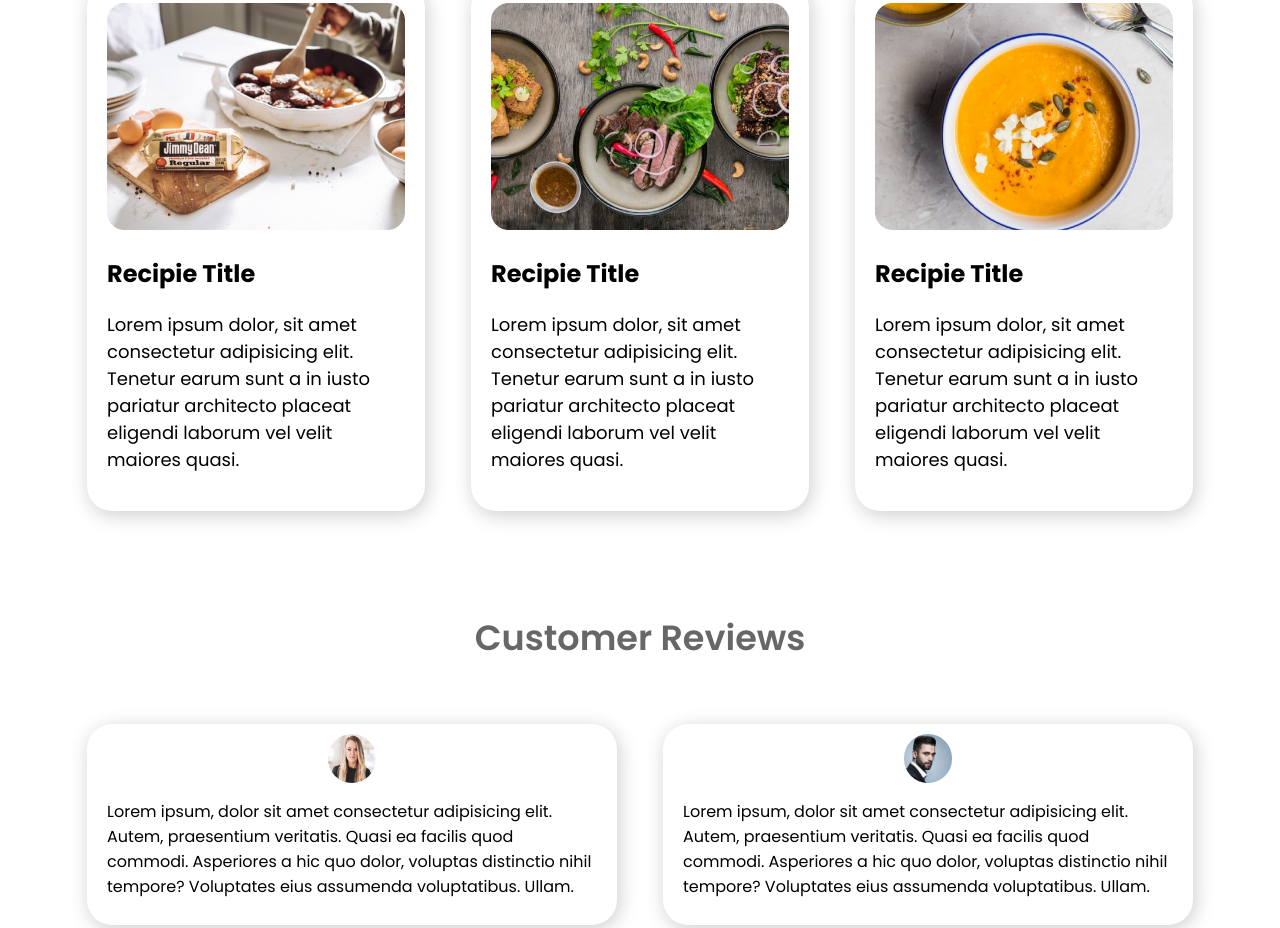
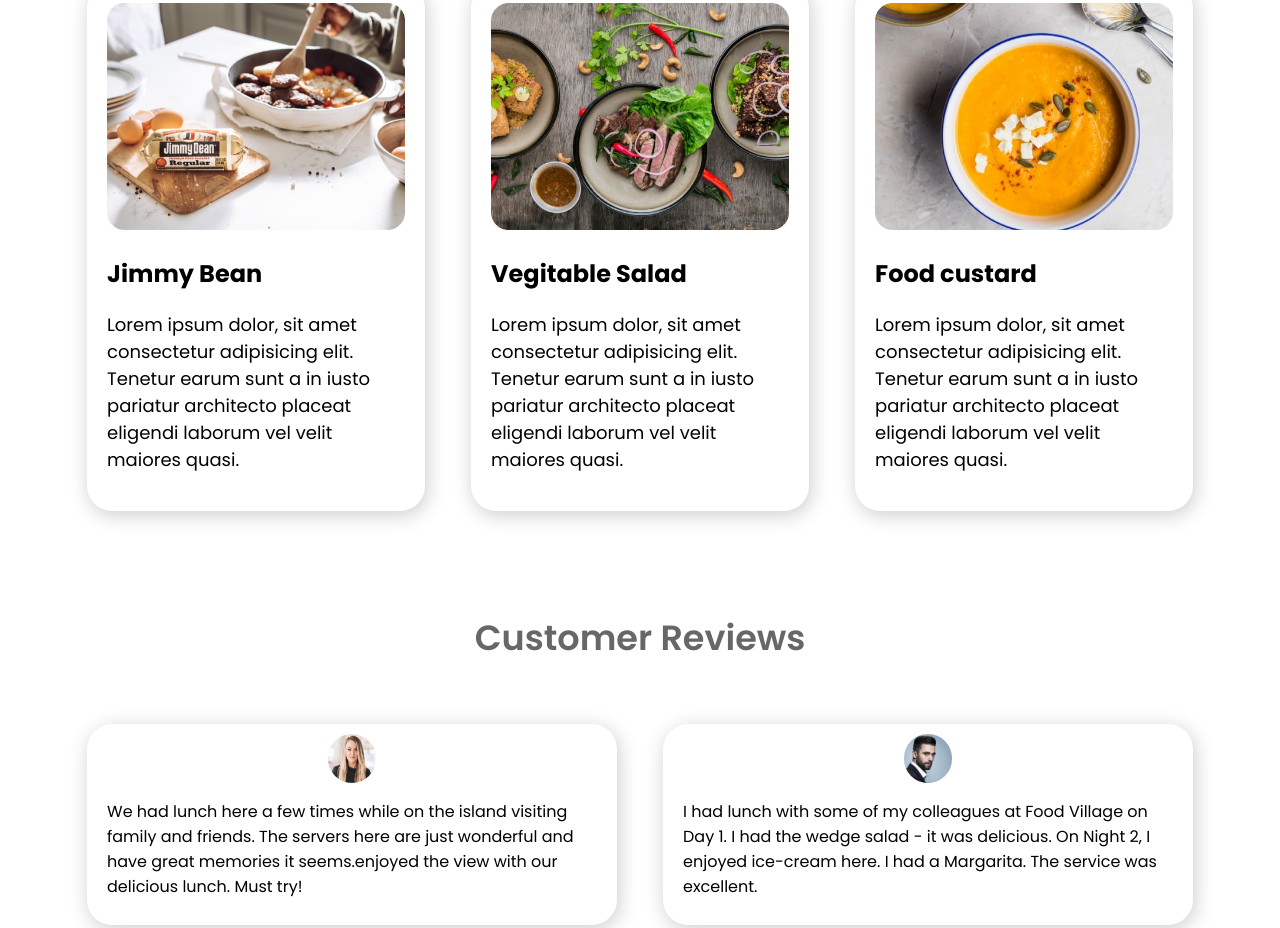
Before and after one commit to shafiq2001/Food-Village, a plain HTML site: page index.html in a window 1280 px wide. Shown: the part 1679-2607 px from the top of the page. Drawn offline with Linux system fonts and the light colour scheme.

Commit message:
text added

```diff
--- a/index.html
+++ b/index.html
@@ -35,7 +35,7 @@
 
         <div class="hf_width about_content">
             <h2 class="heading">About Us</h2>
-            <p class="content">Lorem ipsum dolor sit amet consectetur adipisicing elit. Beatae totam, deleniti nihil ab facere vero error nostrum eum vel repudiandae reiciendis expedita tempore eos? Iusto quos reprehenderit a placeat, in nemo eaque.</p>
+            <p class="content">Since our modest beginnings in 2005 with a little space in Toronto’s stylish Yorkville locale, Food Village's development has been enlivened with the energy to cook and serve solid, Indian food. In contrast to other Indian eateries, Food Village was made with the explicit expectation to appear as something else.</p>
             <a href="#" class="btn">Contact Us</a>
         </div>
     </section>
@@ -49,17 +49,17 @@
         <div class="d-flex mr-5p">
             <div class="card">
                 <img src="images/food/Project Cover.jpg" alt="">
-                <h2>Recipie Title</h2>
+                <h2>Jimmy Bean</h2>
                 <p class="content">Lorem ipsum dolor, sit amet consectetur adipisicing elit. Tenetur earum sunt a in iusto pariatur architecto placeat eligendi laborum vel velit maiores quasi.</p>
             </div>
             <div class="card">
                 <img src="images/food/Project Cover1.jpg" alt="">
-                <h2>Recipie Title</h2>
+                <h2>Vegitable Salad</h2>
                 <p class="content">Lorem ipsum dolor, sit amet consectetur adipisicing elit. Tenetur earum sunt a in iusto pariatur architecto placeat eligendi laborum vel velit maiores quasi.</p>
             </div>
             <div class="card">
                 <img src="images/food/Project Cover.png" alt="">
-                <h2>Recipie Title</h2>
+                <h2>Food custard</h2>
                 <p class="content">Lorem ipsum dolor, sit amet consectetur adipisicing elit. Tenetur earum sunt a in iusto pariatur architecto placeat eligendi laborum vel velit maiores quasi.</p>
             </div>
         </div>
@@ -74,11 +74,11 @@
         <div class="d-flex">
             <div class="hf_width review">
                 <img src="images/review/download.jpg" alt="">
-                <p>Lorem ipsum, dolor sit amet consectetur adipisicing elit. Autem, praesentium veritatis. Quasi ea facilis quod commodi. Asperiores a hic quo dolor, voluptas distinctio nihil tempore? Voluptates eius assumenda voluptatibus. Ullam.</p>
+                <p>We had lunch here a few times while on the island visiting family and friends. The servers here are just wonderful and have great memories it seems.enjoyed the view with our delicious lunch. Must try!</p>
             </div>
             <div class="hf_width review">
                 <img src="images/review/ffffff.jpg" alt="">
-                <p>Lorem ipsum, dolor sit amet consectetur adipisicing elit. Autem, praesentium veritatis. Quasi ea facilis quod commodi. Asperiores a hic quo dolor, voluptas distinctio nihil tempore? Voluptates eius assumenda voluptatibus. Ullam.</p>
+                <p>I had lunch with some of my colleagues at Food Village on Day 1. I had the wedge salad - it was delicious. On Night 2, I enjoyed ice-cream here. I had a Margarita. The service was excellent.</p>
             </div>
         </div>
     </section>
```
